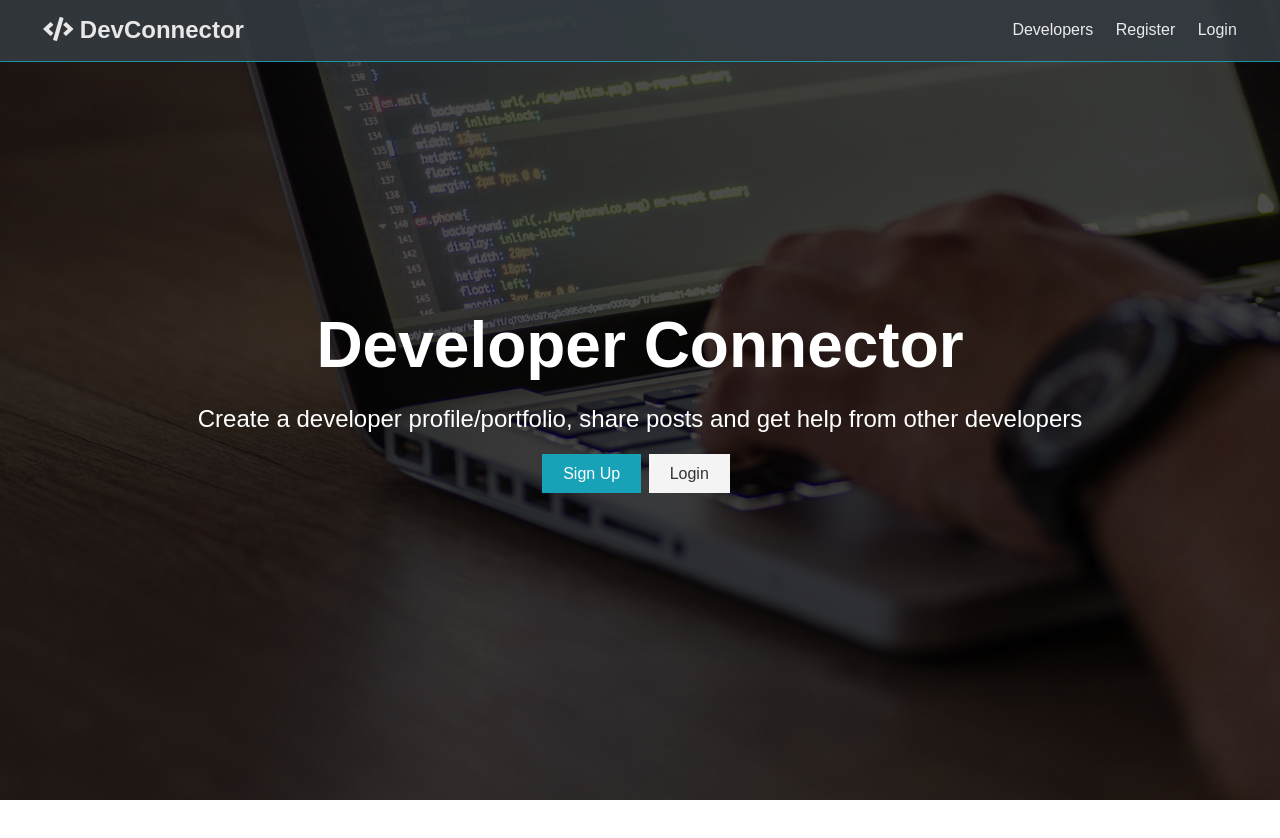
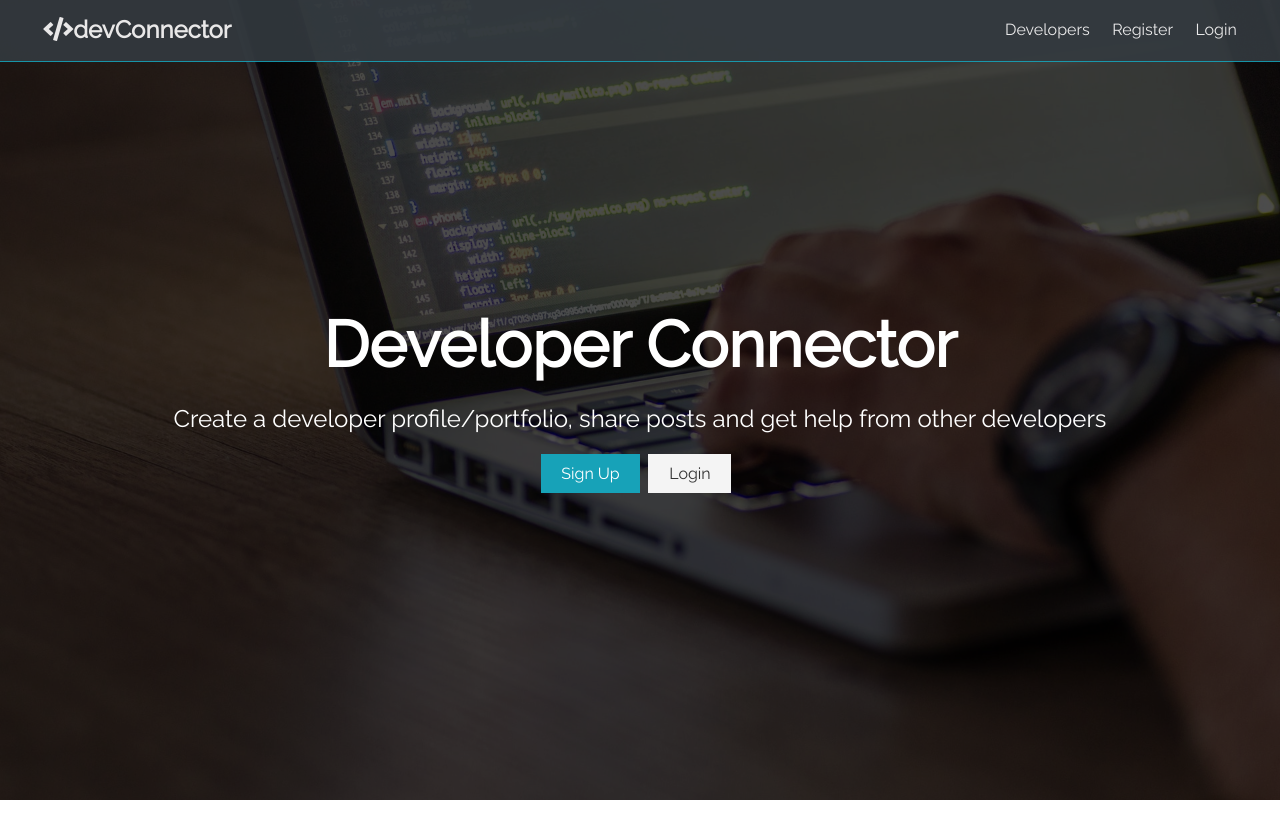
Before and after one commit to lsalazar1/weddingWebsite, a React (Create React App) app in the folder client/: page / in a window 1280 px wide. Shown: the top 838 px of the page. Built offline with nearby package versions, Linux system fonts and the light colour scheme; the HTML template or start-up script is replaced by a standard one.

Commit message:
more commits

```diff
--- a/client/public/index.html
+++ b/client/public/index.html
@@ -6,8 +6,9 @@
     <meta name="viewport" content="width=device-width, initial-scale=1" />
     <meta name="theme-color" content="#000000" />
     <link rel="stylesheet" href="https://use.fontawesome.com/releases/v5.8.1/css/all.css" integrity="sh384-50oBUHEmvpQ+1lW4y57PTFmhCaXp0ML5d60M1M7uH2+nqUivzIebhndOJK28anvf" crossorigin="anonymous">
+    <link href="https://fonts.googleapis.com/css?family=Dancing+Script|Raleway&display=swap" rel="stylesheet">
     <link rel="manifest" href="%PUBLIC_URL%/manifest.json" />
-    <title>Welcome to DevConnector</title>
+    <title>Welcome to devConnector!</title>
   </head>
   <body>
     <noscript>You need to enable JavaScript to run this app.</noscript>
--- a/client/src/App.js
+++ b/client/src/App.js
@@ -6,7 +6,12 @@ import Register from './components/auth/Register';
 import Login from './components/auth/Login';
 import './App.css';
 
+// Redux stuff
+import { Provider } from 'react-redux';
+import store from './store';
+
 const App = () => (
+  <Provider store={store}>
     <Router>
       <Fragment>
         <Navbar />
@@ -19,6 +24,7 @@ const App = () => (
         </section>
       </Fragment>
     </Router>
+  </Provider>
 );
 
 export default App;
--- a/client/src/components/auth/Register.js
+++ b/client/src/components/auth/Register.js
@@ -32,6 +32,7 @@ const Register = () => {
             type="text"
             placeholder="Name"
             name="name"
+            value={name}
             onChange={e => onChange(e)}
             required />
         </div>
@@ -44,10 +45,10 @@ const Register = () => {
             onChange={e => onChange(e)}
             required
             />
-          <small className="form-text"
-            >This site uses Gravatar so if you want a profile image, use a
-            Gravatar email</small
-          >
+          <small className="form-text">
+            This site uses Gravatar so if you want a profile image, use a
+            Gravatar email
+          </small>
         </div>
         <div className="form-group">
           <input
--- a/client/src/components/layout/Landing.js
+++ b/client/src/components/layout/Landing.js
@@ -8,8 +8,7 @@ const Landing = () => {
           <div className="landing-inner">
             <h1 className="x-large">Developer Connector</h1>
             <p className="lead">
-              Create a developer profile/portfolio, share posts and get help from
-              other developers
+              Create a developer profile/portfolio, share posts and get help from other developers
             </p>
             <div className="buttons">
               <Link to="/register" className="btn btn-primary">Sign Up</Link>
--- a/client/src/components/layout/Navbar.js
+++ b/client/src/components/layout/Navbar.js
@@ -5,7 +5,7 @@ const Navbar = () => {
     return (
         <nav className="navbar bg-dark">
         <h1>
-          <Link to="/"><i className="fas fa-code"/> DevConnector</Link>
+          <Link to="/"><i className="fas fa-code"/>devConnector</Link>
         </h1>
         <ul>
           <li><a href="!#">Developers</a></li>
```
Also changed, not shown: 1 other file (tests, documents, lock files or other folders). Lines whose indentation alone changed are shown as unchanged.
